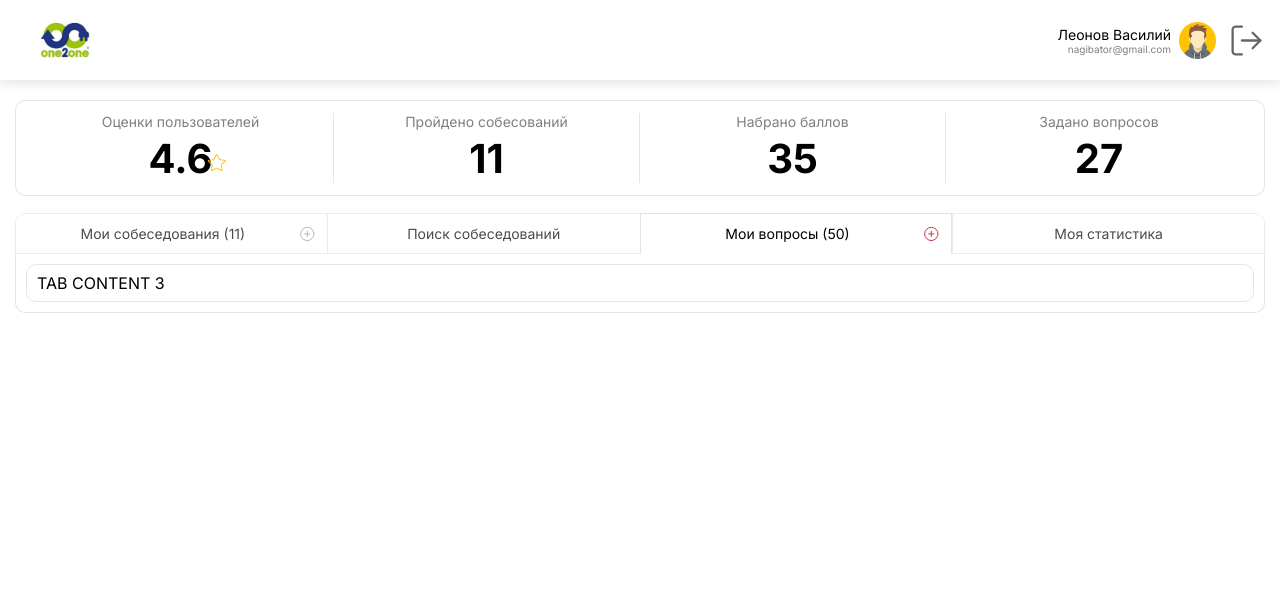
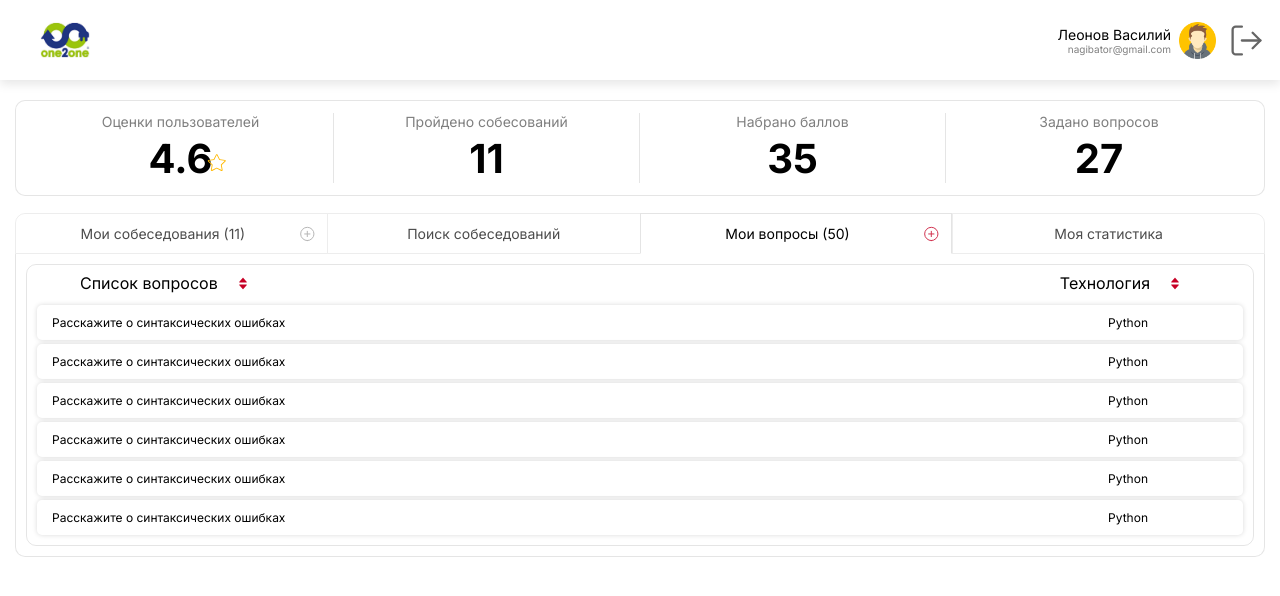
Before and after one commit to NikolayMurashkin/one-to-one_next, a Next.js app: page / in a window 1280 px wide. Both pictures are taken after a click on the element "Мои вопросы (50)". Shown: the top 596 px of the page. Built offline with nearby package versions, Linux system fonts and the light colour scheme.

Commit message:
added part of myQuestions tab

```diff
--- a/components/interviewPage/InterviewTabs.tsx
+++ b/components/interviewPage/InterviewTabs.tsx
@@ -5,6 +5,7 @@ import { Tabs } from '../ui/tabs/Tabs';
 import { TTab } from '../ui/tabs/Tabs.props';
 import { SearchInterview } from './searchInterview/SearchInterview';
 import { MyInterview } from './myInterview/MyInterview';
+import { MyQuestions } from './myQuestions/MyQuestions';
 
 export const InterviewTabs = () => {
 	const tabs: TTab[] = [
@@ -31,7 +32,7 @@ export const InterviewTabs = () => {
 				<div className={styles.content}>
 					{selectedTabId === tabs[0].id && <MyInterview />}
 					{selectedTabId === tabs[1].id && <SearchInterview />}
-					{selectedTabId === tabs[2].id && <div>TAB CONTENT 3</div>}
+					{selectedTabId === tabs[2].id && <MyQuestions />}
 					{selectedTabId === tabs[3].id && <div>TAB CONTENT 4</div>}
 				</div>
 			</div>
--- a/components/interviewPage/SortList.module.scss
+++ b/components/interviewPage/SortList.module.scss
@@ -43,3 +43,7 @@
 		flex-basis: 10%;
 	}
 }
+.myQuestions {
+	justify-content: space-between;
+	padding-right: 50px;
+}
--- /dev/null
+++ b/components/interviewPage/myQuestions/InterviewItem.module.scss
@@ -0,0 +1,60 @@
+.section {
+	details[open] summary ~ * {
+		animation: sweep 0.5s ease-in-out;
+	}
+	details[close] summary ~ * {
+		animation: sweepClose 0.5s ease-in-out;
+	}
+
+	@keyframes sweep {
+		0% {
+			opacity: 0;
+			transform: translateX(-10px);
+		}
+		100% {
+			opacity: 1;
+			transform: translateX(0);
+		}
+	}
+	@keyframes sweepClose {
+		0% {
+			opacity: 1;
+			transform: translateX(0px);
+		}
+		100% {
+			opacity: 0;
+			transform: translateX(-10px);
+		}
+	}
+}
+
+.interviewItem {
+	background: #ffffff;
+	box-shadow: 0px 0px 5px rgba(0, 0, 0, 0.15);
+	border-radius: 5px;
+	padding: 10px 15px;
+	font-size: 12px;
+	line-height: 15px;
+	transition: all 3s ease-in;
+	.question {
+		list-style: none;
+		span:first-child {
+			cursor: pointer;
+		}
+		.title {
+			display: flex;
+			justify-content: space-between;
+			padding-right: 80px;
+		}
+	}
+	.details {
+		margin-top: 10px;
+		display: flex;
+		column-gap: 60px;
+		.answer {
+			color: var(--gray);
+		}
+		.text {
+		}
+	}
+}
--- /dev/null
+++ b/components/interviewPage/myQuestions/InterviewItem.props.ts
@@ -0,0 +1,5 @@
+export type TInterviewItemProps = {
+	question: string;
+	answer: string;
+	technology: string;
+};
--- /dev/null
+++ b/components/interviewPage/myQuestions/InterviewItem.tsx
@@ -0,0 +1,25 @@
+import styles from './InterviewItem.module.scss';
+import { TInterviewItemProps } from './InterviewItem.props';
+
+export const InterviewItem: React.FC<TInterviewItemProps> = ({
+	question,
+	answer,
+	technology,
+}) => {
+	return (
+		<section className={styles.section}>
+			<details className={styles.interviewItem}>
+				<summary className={styles.question}>
+					<div className={styles.title}>
+						<span>{question}</span>
+						<span>{technology}</span>
+					</div>
+				</summary>
+				<div className={styles.details}>
+					<span className={styles.answer}>Ответ</span>
+					<p className={styles.text}>{answer}</p>
+				</div>
+			</details>
+		</section>
+	);
+};
--- /dev/null
+++ b/components/interviewPage/myQuestions/MyQuestions.module.scss
@@ -0,0 +1,6 @@
+.list {
+	margin-top: 30px;
+	display: flex;
+	flex-direction: column;
+	row-gap: 4px;
+}
--- /dev/null
+++ b/components/interviewPage/myQuestions/MyQuestions.tsx
@@ -0,0 +1,55 @@
+import { SortList } from '../SortList';
+import styles from './MyQuestions.module.scss';
+import { InterviewItem } from './InterviewItem';
+
+export const MyQuestions = () => {
+	return (
+		<>
+			<SortList tabId={3} className='myInterview' />
+			<ul className={styles.list}>
+				<li>
+					<InterviewItem
+						question='Расскажите о синтаксических ошибках'
+						answer='Синтаксическая ошибка возникает, когда в коде программы допущена опечатка или есть несоответствие правилам используемого языка в языковой конструкции, имени переменной, функции и так далее. Ошибка определяется на этапе компиляции программы'
+						technology='Python'
+					/>
+				</li>
+				<li>
+					<InterviewItem
+						question='Расскажите о синтаксических ошибках'
+						answer='Синтаксическая ошибка возникает, когда в коде программы допущена опечатка или есть несоответствие правилам используемого языка в языковой конструкции, имени переменной, функции и так далее. Ошибка определяется на этапе компиляции программы'
+						technology='Python'
+					/>
+				</li>
+				<li>
+					<InterviewItem
+						question='Расскажите о синтаксических ошибках'
+						answer='Синтаксическая ошибка возникает, когда в коде программы допущена опечатка или есть несоответствие правилам используемого языка в языковой конструкции, имени переменной, функции и так далее. Ошибка определяется на этапе компиляции программы'
+						technology='Python'
+					/>
+				</li>
+				<li>
+					<InterviewItem
+						question='Расскажите о синтаксических ошибках'
+						answer='Синтаксическая ошибка возникает, когда в коде программы допущена опечатка или есть несоответствие правилам используемого языка в языковой конструкции, имени переменной, функции и так далее. Ошибка определяется на этапе компиляции программы'
+						technology='Python'
+					/>
+				</li>
+				<li>
+					<InterviewItem
+						question='Расскажите о синтаксических ошибках'
+						answer='Синтаксическая ошибка возникает, когда в коде программы допущена опечатка или есть несоответствие правилам используемого языка в языковой конструкции, имени переменной, функции и так далее. Ошибка определяется на этапе компиляции программы'
+						technology='Python'
+					/>
+				</li>
+				<li>
+					<InterviewItem
+						question='Расскажите о синтаксических ошибках'
+						answer='Синтаксическая ошибка возникает, когда в коде программы допущена опечатка или есть несоответствие правилам используемого языка в языковой конструкции, имени переменной, функции и так далее. Ошибка определяется на этапе компиляции программы'
+						technology='Python'
+					/>
+				</li>
+			</ul>
+		</>
+	);
+};
```
